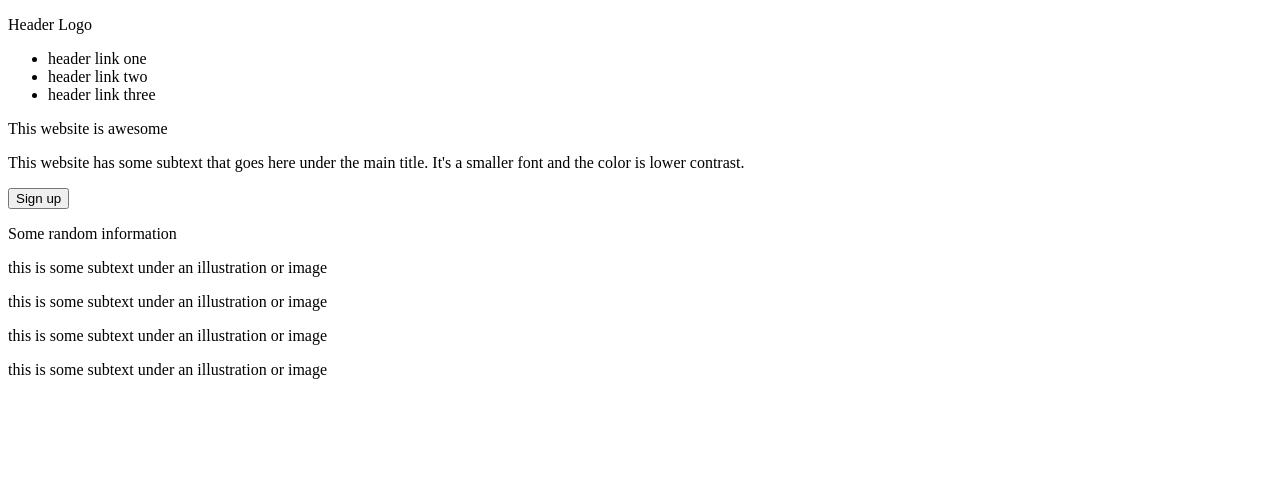
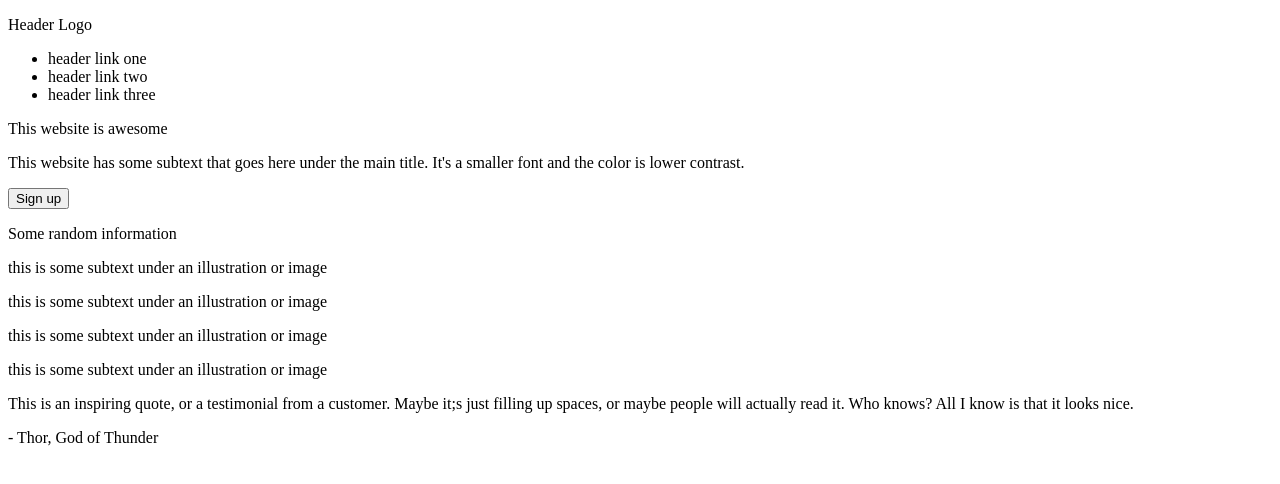
Before and after one commit to JustinRDC/Landing-page, a plain HTML site: page index.html in a window 1280 px wide. Drawn offline with Linux system fonts and the light colour scheme.

Commit message:
Finished the 3rd container

```diff
--- a/index.html
+++ b/index.html
@@ -49,7 +49,8 @@
             </div>
 
             <div class="third-container">
-
+                <p>This is an inspiring quote, or a testimonial from a customer. Maybe it;s just filling up spaces, or maybe people will actually read it. Who knows? All I know is that it looks nice.</p>
+                <p>- Thor, God of Thunder</p>
             </div>
 
         </div>
```
